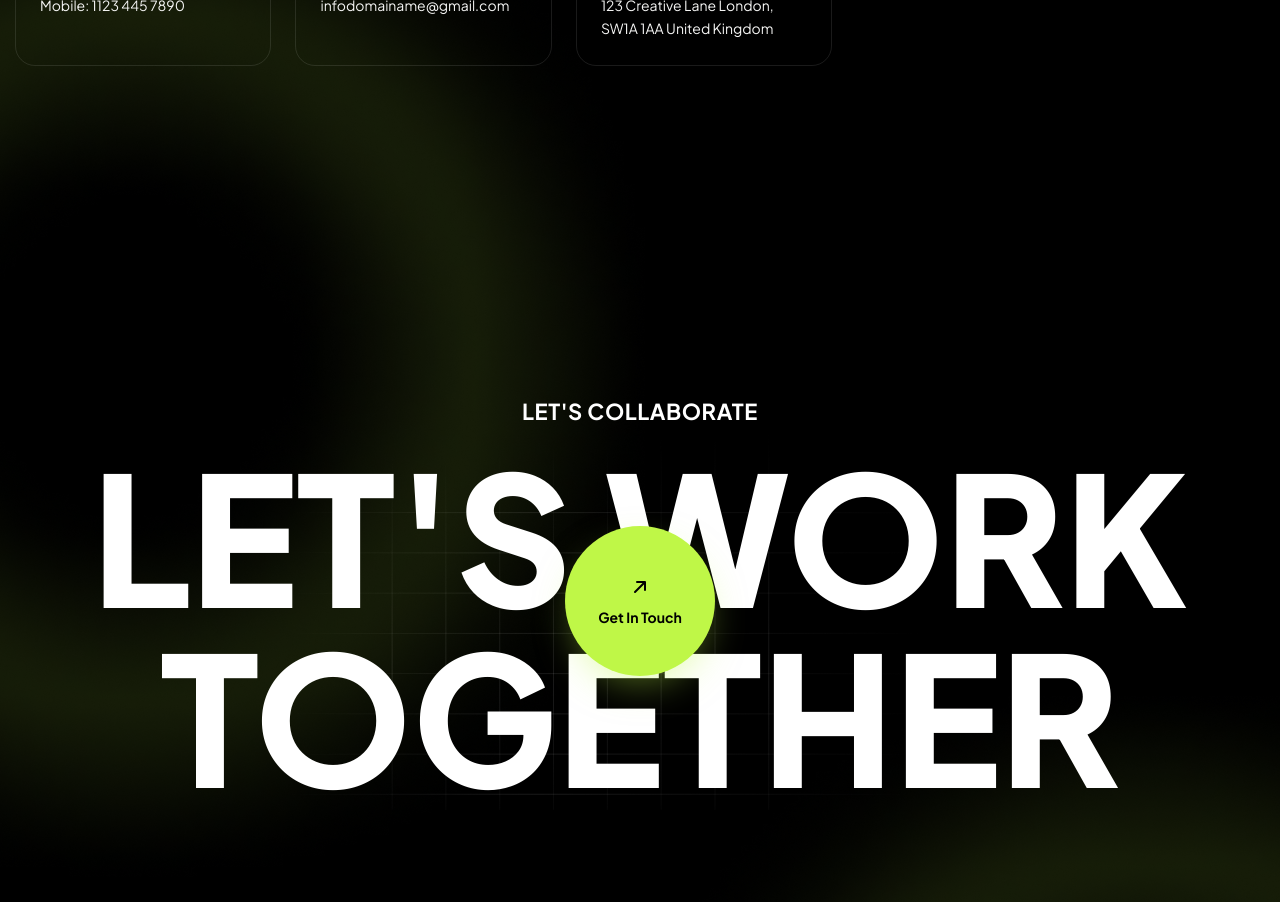
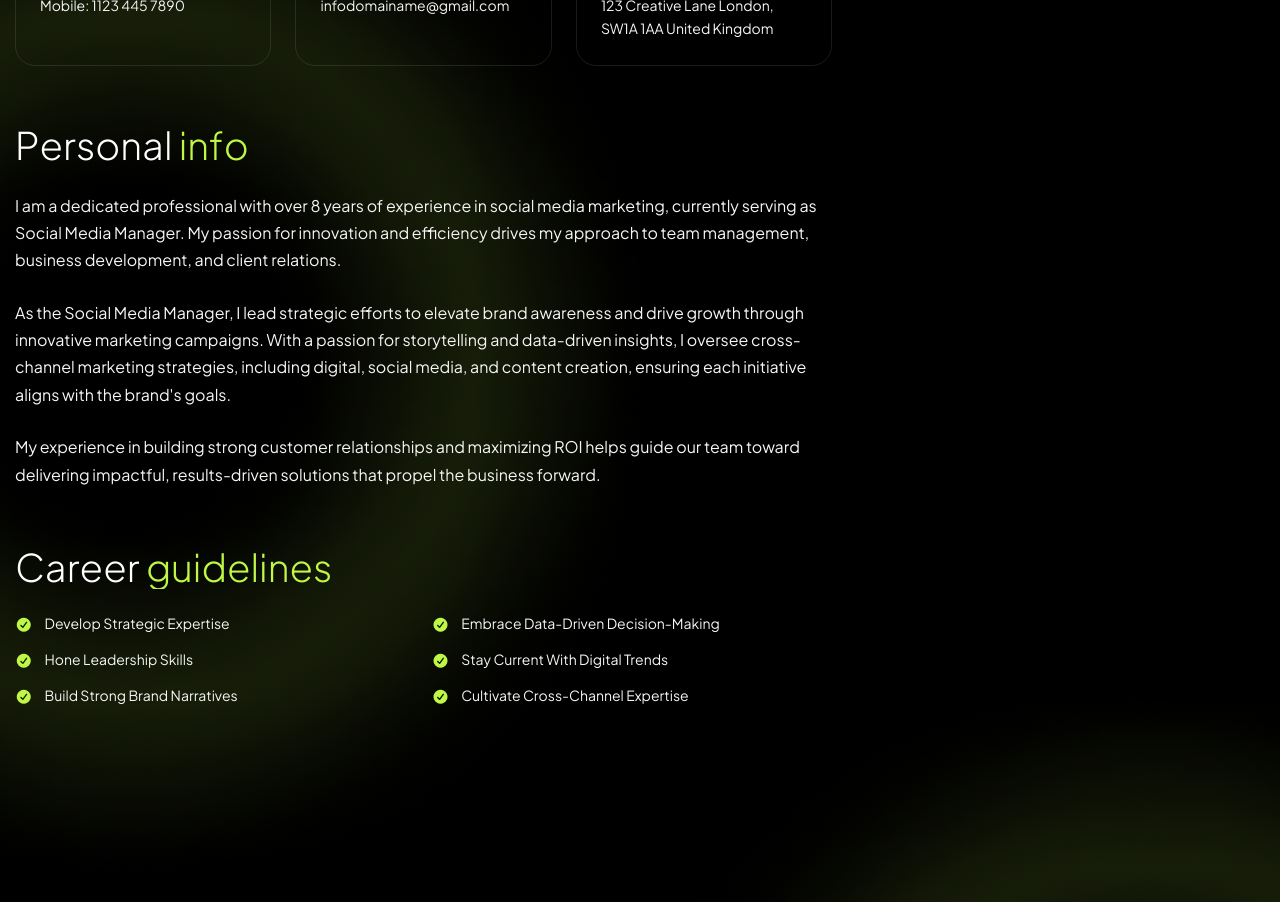
Before and after one commit to Jisap/vite-truesocial2, a React (Vite) app: page /team/cameron-williamson in a window 1280 px wide. Shown: the part 1020-1922 px from the top of the page. Built offline with nearby package versions, Linux system fonts and the light colour scheme.

Commit message:
feat: add TeamSingle page component to display individual member profiles and contact details

```diff
--- a/src/pages/TeamSingle.jsx
+++ b/src/pages/TeamSingle.jsx
@@ -79,8 +79,47 @@ const TeamSingle = () => {
             </div>
 
             {/* Personal Info */}
+            <div className='mb-14'>
+              <AnimatedText
+                as="h2"
+                variant="chars"
+                text="Personal"
+                accent="info"
+                className='mb-6 text-[32px] font-light text-primary lg:text-[38px]'
+              />
+
+              {bio.map((p, i) => (
+                <Reveal
+                  key={i}
+                  delay={i * 0.2}
+                >
+                  <p>{p}</p>
+                </Reveal>
+              ))}
+            </div>
+
+            {/* Career Guidelines */}
             <div>
+              <AnimatedText
+                as="h2"
+                variant="chars"
+                text="Career"
+                accent="guidelines"
+                className='mb-6 text-[32px] font-light text-primary lg:text-[38px]'
+              />
 
+              <Reveal
+                delay={0.2}
+              >
+                <ul className='m-0 grid list-none gap-4 p-0 sm:grid-cols-2'>
+                  {teamCareerList.map((item) => (
+                    <li key={item} className='flex items-center gap-3 text-sm capitalize'>
+                      <i className='fa-solid fa-circle-check mt-1 text-accent' />
+                      {item}
+                    </li>
+                  ))}
+                </ul>
+              </Reveal>
             </div>
           </div>
         </div>
```
